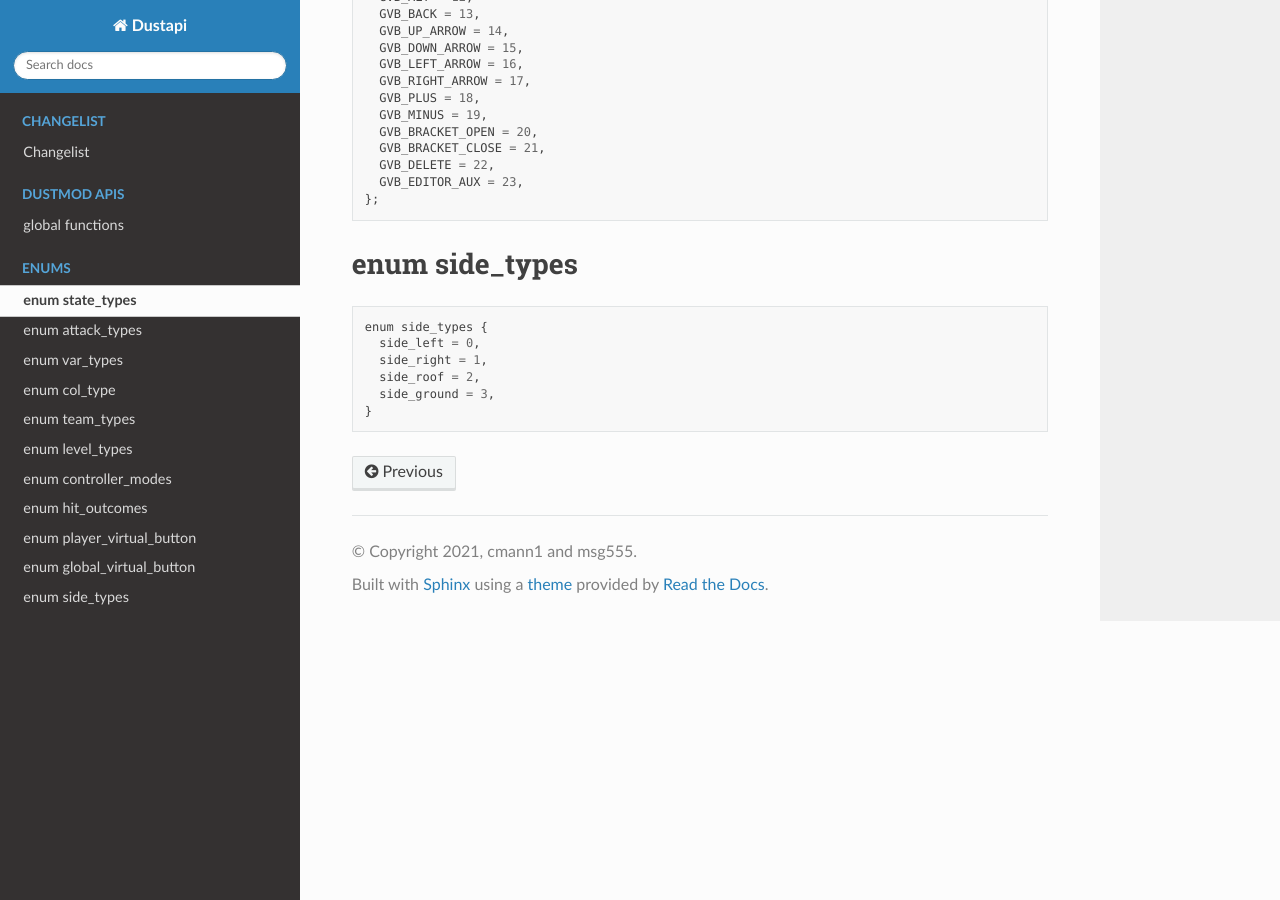
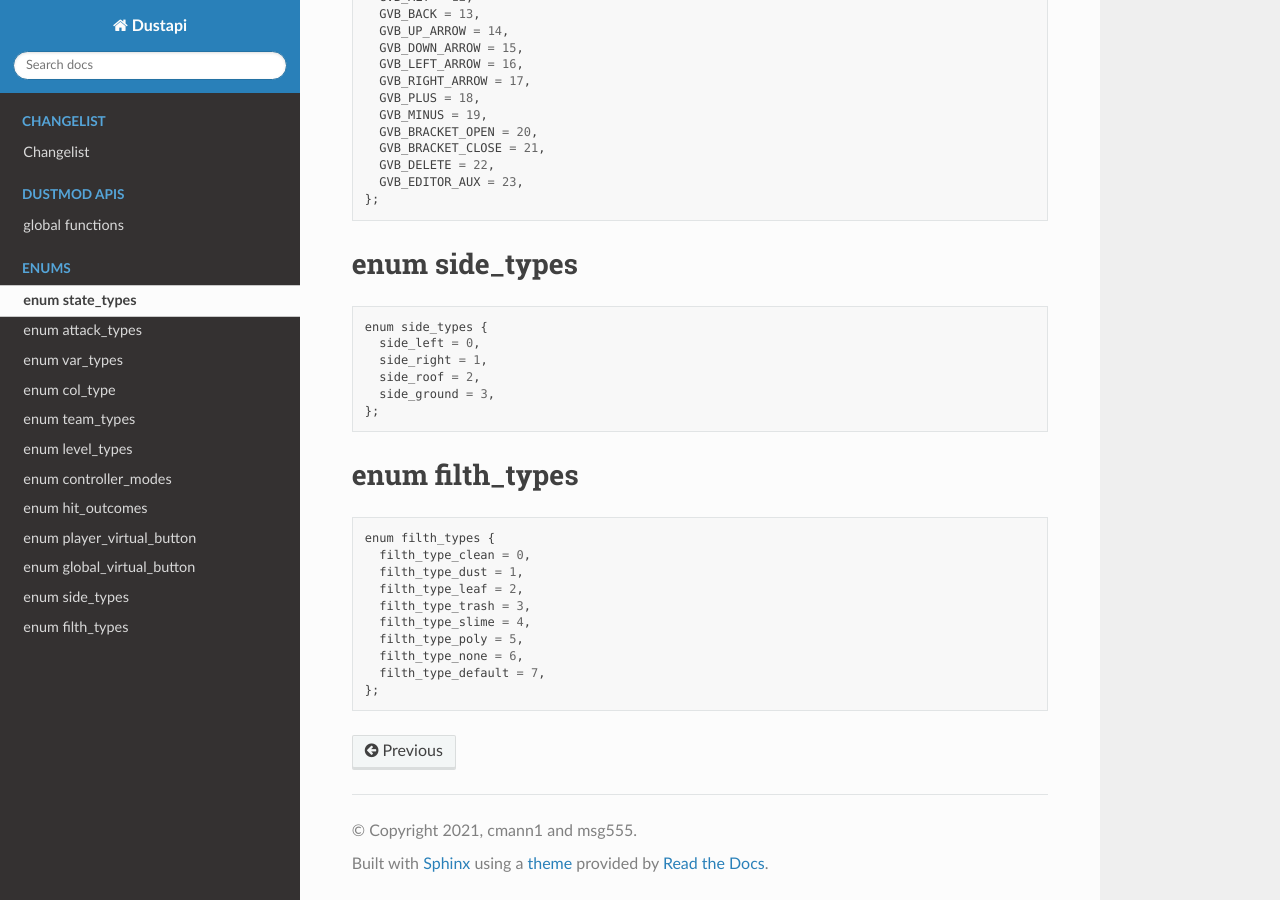
Before and after one commit to msg555/dustapi-docs, a Sphinx documentation site: the page built from docs/enums.rst, in a window 1280 px wide and 900 px high, scrolled down 3467 px. Built offline with Sphinx 7.4.7 and the Read the Docs theme 2.0.0, drawn with Linux system fonts in a browser that asks for light colours.

Commit message:
Add filth_type API
Certain enemies (trash_tire, porcupine, stoneboss, and wolf) spawn
hitboxes with the a different hard coded filth type.
As far as I can tell this value is not used anywhere, either in-engine
or in any scripts, so it should be safe to change to use the entity's
filth_type for consistency.

```diff
--- a/docs/enums.rst
+++ b/docs/enums.rst
@@ -217,4 +217,20 @@ enum side_types
     side_right = 1,
     side_roof = 2,
     side_ground = 3,
-  }
+  };
+
+enum filth_types
+################
+
+::
+
+  enum filth_types {
+    filth_type_clean = 0,
+    filth_type_dust = 1,
+    filth_type_leaf = 2,
+    filth_type_trash = 3,
+    filth_type_slime = 4,
+    filth_type_poly = 5,
+    filth_type_none = 6,
+    filth_type_default = 7,
+  };
```
Also changed, not shown: 1 other file.
